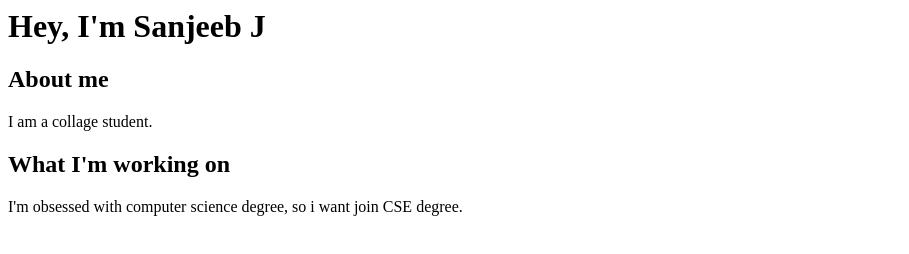
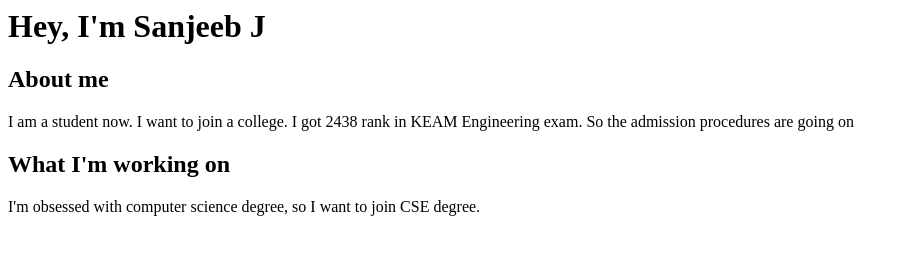
Before and after one commit to Sanjeeb-J/Website, a plain HTML site: page index.html in a window 1280 px wide. Shown: the whole page, without its empty margins (0-909 px from the left). Drawn offline with Linux system fonts and the light colour scheme.

Commit message:
Update index.html

```diff
--- a/index.html
+++ b/index.html
@@ -5,11 +5,11 @@
     <body>
         <h2>About me</h2>
         <p>
-            I am a collage student.
+            I am a student now. I want to join a college. I got 2438 rank in KEAM Engineering exam. So the admission procedures are going on
         </p>
         <h2>What I'm working on</h2>
         <p>
-            I'm obsessed with computer science degree, so i want join CSE degree.
+            I'm obsessed with computer science degree, so I want to join CSE degree.
         </p>
     </body>
 </html>
```
